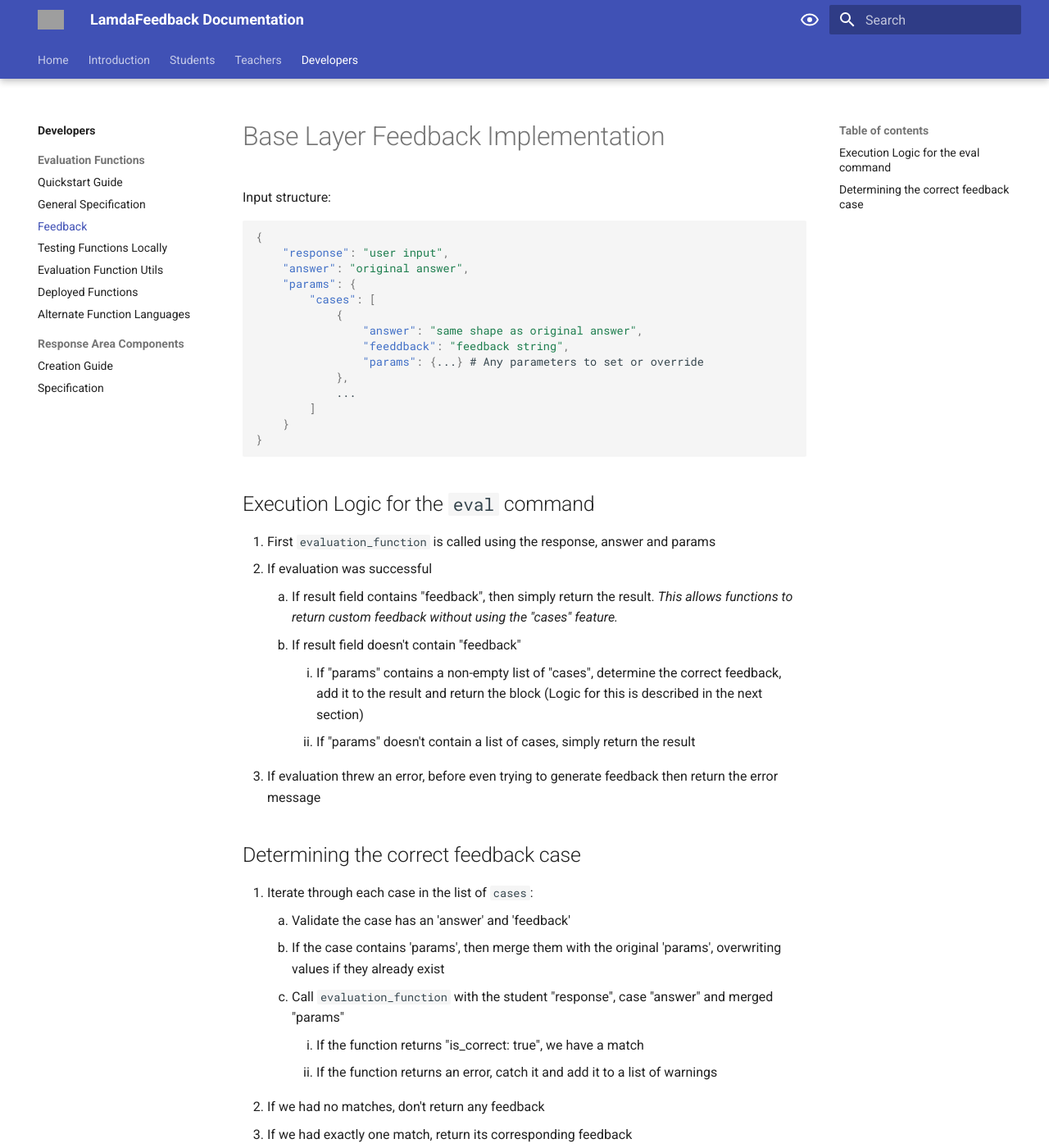
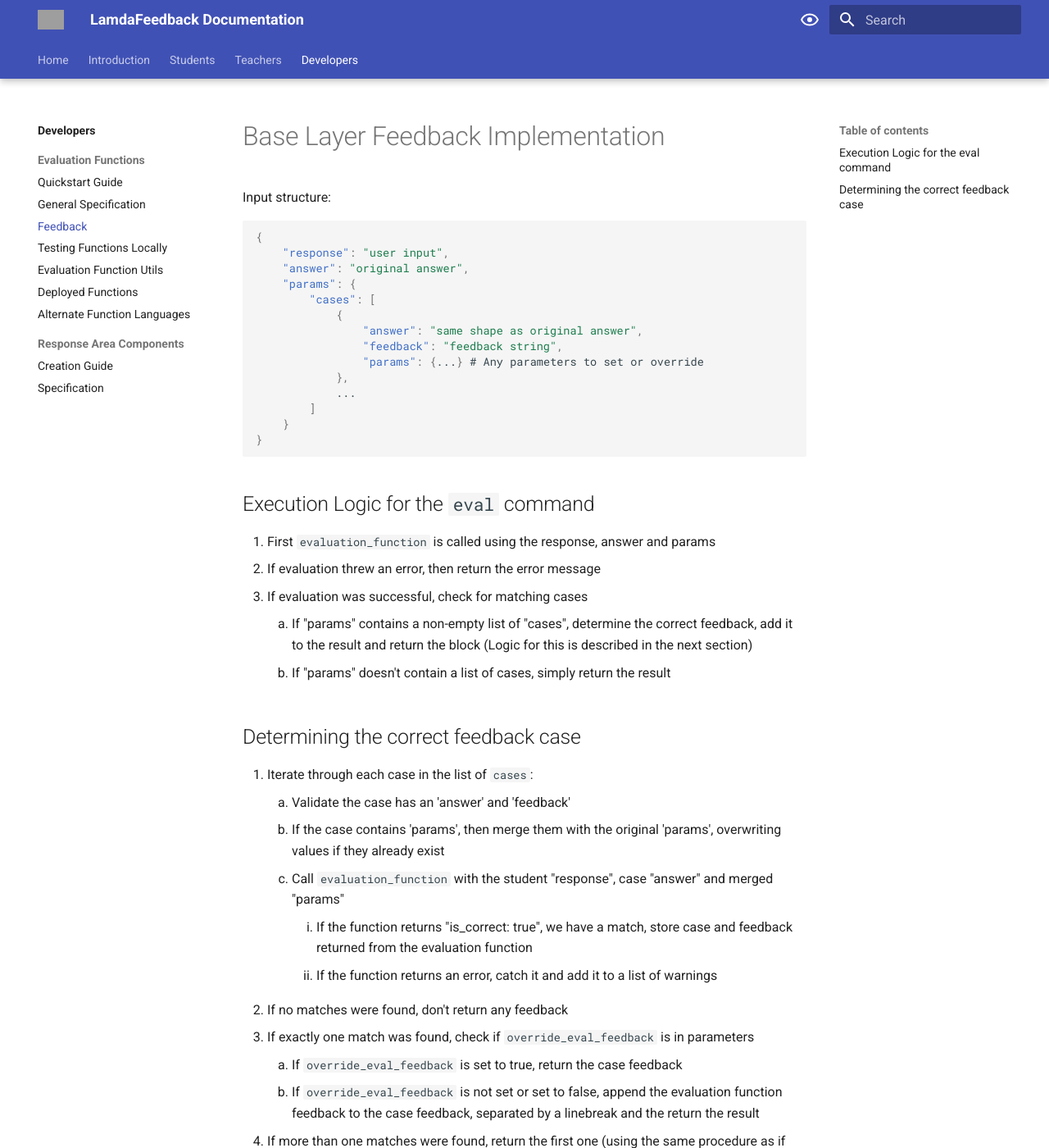
Before and after one commit to lambda-feedback/user-documentation, an MkDocs documentation site: the page built from docs/developer/evaluation_functions/feedback.md, in a window 1280 px wide and 1400 px high. Shown: the whole window at 82% size. Built offline with MkDocs 1.6.1 and Material for MkDocs 9.7.7, drawn with Linux system fonts in a browser that asks for light colours; some of the changed text lies outside the part shown; grey boxes are pictures that could not be loaded.

Commit message:
Tr alpha 418 - updated documentation for case logic (#2)
* Fixed typo

* Updated description of logic for cases and feedback

```diff
--- a/docs/developer/evaluation_functions/feedback.md
+++ b/docs/developer/evaluation_functions/feedback.md
@@ -8,7 +8,7 @@ Input structure:
 		"cases": [
 			{
 				"answer": "same shape as original answer",
-				"feeddback": "feedback string",
+				"feedback": "feedback string",
 				"params": {...} # Any parameters to set or override
 			},
 			...
@@ -19,20 +19,20 @@ Input structure:
 
 ## Execution Logic for the `eval` command
 1. First `evaluation_function` is called using the response, answer and params
-2. If evaluation was successful
-	1. If result field contains "feedback", then simply return the result. *This allows functions to return custom feedback without using the "cases" feature.*
-	2. If result field doesn't contain "feedback"
-		1. If "params" contains a non-empty list of "cases", determine the correct feedback, add it to the result and return the block (Logic for this is described in the next section)
-		2. If "params" doesn't contain a list of cases, simply return the result
-3. If evaluation threw an error, before even trying to generate feedback then return the error message
+3. If evaluation threw an error, then return the error message
+2. If evaluation was successful, check for matching cases
+	1. If "params" contains a non-empty list of "cases", determine the correct feedback, add it to the result and return the block (Logic for this is described in the next section)
+	2. If "params" doesn't contain a list of cases, simply return the result
 
 ## Determining the correct feedback case
 1. Iterate through each case in the list of `cases`:
 	1. Validate the case has an 'answer' and 'feedback'
 	2. If the case contains 'params', then merge them with the original 'params', overwriting values if they already exist
 	3. Call `evaluation_function` with the student "response", case "answer" and merged "params"
-		1. If the function returns "is_correct: true", we have a match
+		1. If the function returns "is_correct: true", we have a match, store case and feedback returned from the evaluation function
 		2. If the function returns an error, catch it and add it to a list of warnings
-2. If we had no matches, don't return any feedback
-3. If we had exactly one match, return its corresponding feedback
-4. If we had more than one match, return the first one and add a warning explaining which cases matched, and why only the first was selected.
+2. If no matches were found, don't return any feedback
+3. If exactly one match was found, check if `override_eval_feedback` is in parameters
+	1. If `override_eval_feedback` is set to true, return the case feedback
+	2. If `override_eval_feedback` is not set or set to false, append the evaluation function feedback to the case feedback, separated by a linebreak and the return the result
+4. If more than one matches were found, return the first one (using the same procedure as if only one match was found) and add a warning explaining which cases matched, and why only the first was selected.
```
